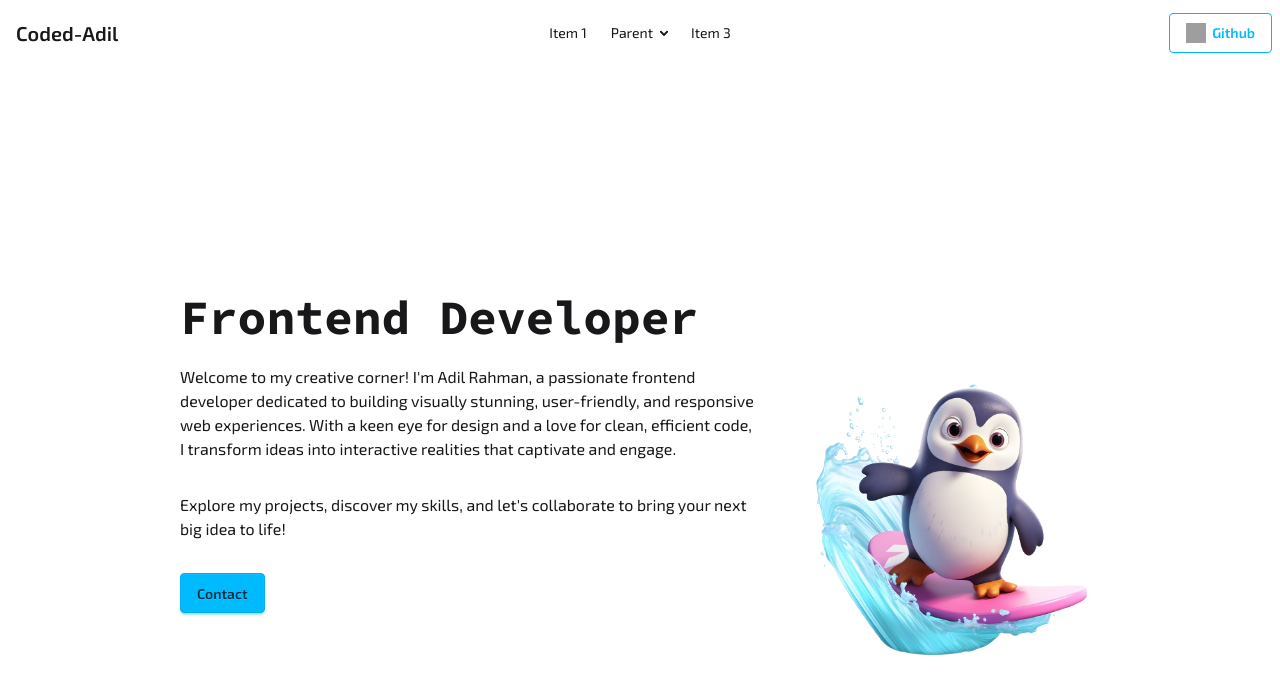
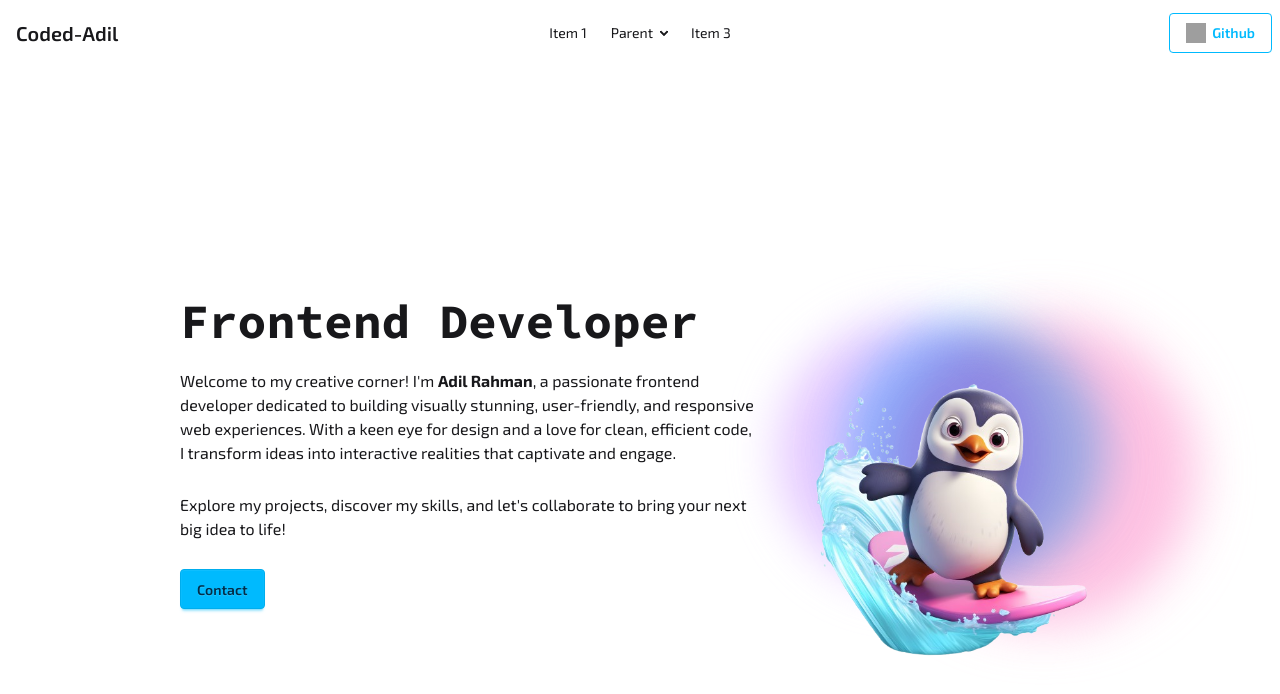
Before and after one commit to Coded-Adil/coded-adil-site, a React (Vite) app: page / in a window 1280 px wide. Shown: the top 694 px of the page. Built offline with nearby package versions, Linux system fonts and the light colour scheme; grey boxes are pictures that could not be loaded.

Commit message:
added some animation to banner of my portfolio

```diff
--- a/src/Components/Banner/Banner.jsx
+++ b/src/Components/Banner/Banner.jsx
@@ -6,20 +6,26 @@ const Banner = () => {
     return (
         <div className="hero max-w-6xl mx-auto min-h-screen">
             <div className="hero-content gap-6 flex-col lg:flex-row-reverse">
+                <div className='relative'>
+                    <div className='absolute top-0 -left-4 mix-blend-multiply w-48 h-48 md:w-70 md:h-70 bg-purple-300 rounded-full filter blur-xl opacity-70 animate-blob'></div>
+                    <div className='absolute top-0 -right-2 mix-blend-multiply w-48 h-48 md:w-70 md:h-70 bg-sky-300 rounded-full filter blur-xl opacity-70 animate-blob animation-delay-2000'></div>
+                    <div className='absolute -bottom-8 left-20 mix-blend-multiply w-48 h-48 md:w-70 md:h-70 bg-pink-300 rounded-full filter blur-xl opacity-70 animate-blob animation-delay-4000'></div>
                     <motion.img
                     src={banner}
                     animate={{y: [10, 50, 10]}}
                     transition={{duration: 10, repeat: Infinity}}
                     className="max-w-xs rounded-lg" />
+                </div>
                 <div className='max-w-xl m-4 animate__animated animate__fadeInLeft'>
                     <h1 className="text-5xl font-code font-bold">Frontend Developer</h1>
                     <p className="py-6 font-exo">
-                    Welcome to my creative corner! I'm Adil Rahman, a passionate frontend developer dedicated
+                        Welcome to my creative corner! I'm <span className='font-bold'>Adil Rahman</span>, a passionate frontend developer dedicated
                         to building visually stunning, user-friendly, and responsive web experiences. With a keen
                         eye for design and a love for clean, efficient code, I transform ideas into interactive
                         realities that captivate and engage.
                     </p>
-                    <p className='py-2 font-exo'>Explore my projects, discover my skills, and let's collaborate to bring your next big
+                    <p className='py-1 font-exo'>
+                        Explore my projects, discover my skills, and let's collaborate to bring your next big
                         idea to life!
                     </p>
                     <button className="my-6 font-exo btn btn-info">Contact</button>
--- a/src/index.css
+++ b/src/index.css
@@ -2,8 +2,34 @@
 @import "tailwindcss";
 @plugin "daisyui";
 @theme {
-    --font-exo: "Exo 2", "sans-serif";
-    --font-code: "Source Code Pro", "monospace"
+    --font-exo: "Exo 2", sans-serif;
+    --font-code: "Source Code Pro", monospace;
+
+    --animate-blob: blob 7s infinite;
+}
+
+@keyframes blob {
+    0% {
+      transform: translate(0px, 0px) scale(1);
+    }
+    33% {
+      transform: translate(30px, -50px) scale(1.1);
+    }
+    66% {
+      transform: translate(-20px, 20px) scale(0.9);
+    }
+    100% {
+      transform: translate(0px, 0px) scale(1);
+    }
+}
+
+@layer utilities {
+    .animation-delay-2000 {
+        animation-delay: 2000ms;
+    }
+    .animation-delay-4000 {
+        animation-delay: 4000ms;
+    }
 }
 /* .exo-2-text {
     font-family: "Exo 2", sans-serif;
```
Lines whose indentation alone changed are shown as unchanged.
